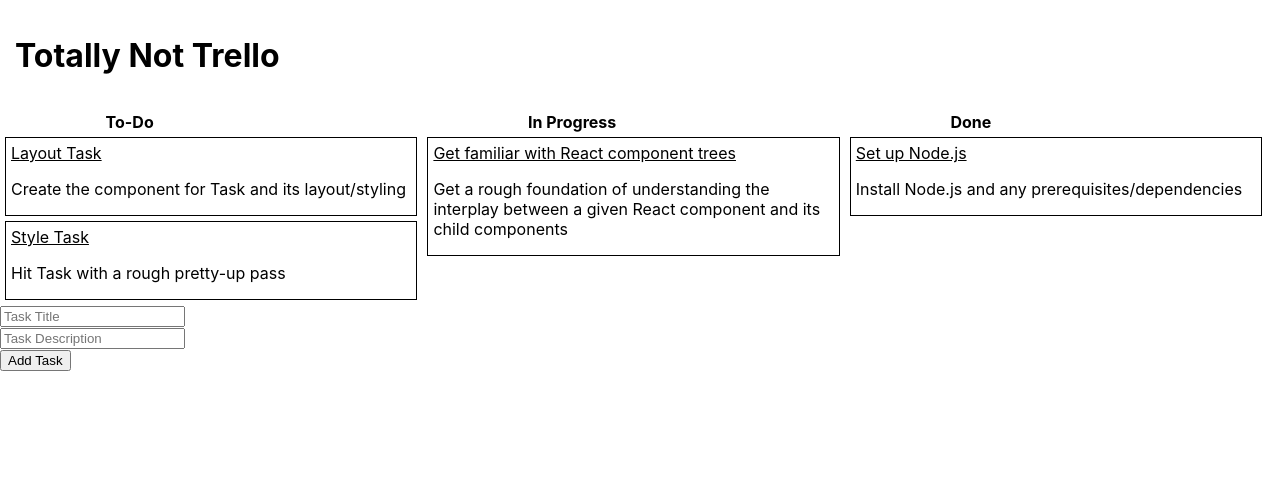
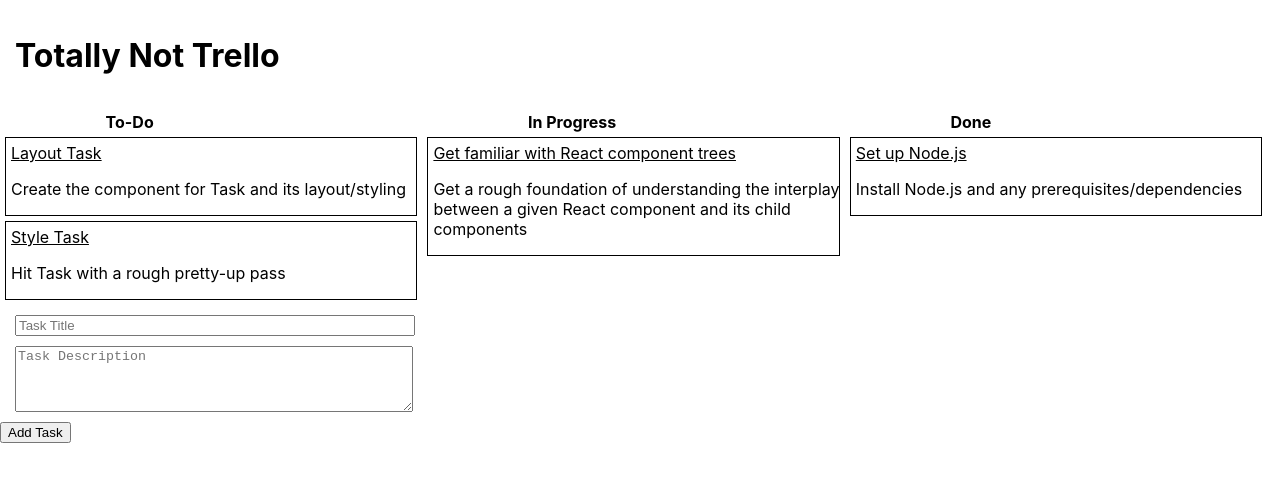
Before and after one commit to jeremy-sylvis/test-app, a React (Create React App) app: page / in a window 1280 px wide. Both pictures are taken after a click on the button "+ Add a Card". Shown: the top 482 px of the page. Built offline with nearby package versions, Linux system fonts and the light colour scheme.

Commit message:
Improve styling for EditTask - todo: better handle the kludge for filling the container

```diff
--- a/src/App.css
+++ b/src/App.css
@@ -23,6 +23,26 @@
     border: 1px solid;
 }
 
+.Task * {
+    width: 100%;
+}
+
+.EditTask {
+    margin: 5px;
+    width: 100%;
+    display: flex;
+    flex-direction: column;
+}
+
+.EditTask * {
+    margin-top: 5px;
+    margin-left: 5px;
+}
+
+.EditTask * * {
+    width: 94%;
+}
+
 .TaskTitle {
     padding-top: 5px;
     padding-left: 5px;
--- a/src/components/EditTask.js
+++ b/src/components/EditTask.js
@@ -13,11 +13,11 @@ class EditTask extends React.Component {
     render() {
         return (
             <div className="EditTask">
-                <div className="EditTaskTitle">
+                <div>
                     <input type="text" name="title" placeholder="Task Title" onChange={e => this.setState({title: e.target.value})} />
                 </div>
-                <div className="EditTaskDescription">
-                    <input type="text" name="description" placeholder="Task Description" onChange={e => this.setState({description: e.target.value})} />
+                <div>
+                    <textarea rows="4" name="description" placeholder="Task Description" onChange={e => this.setState({description: e.target.value})} />
                 </div>
             </div>
         )
```
